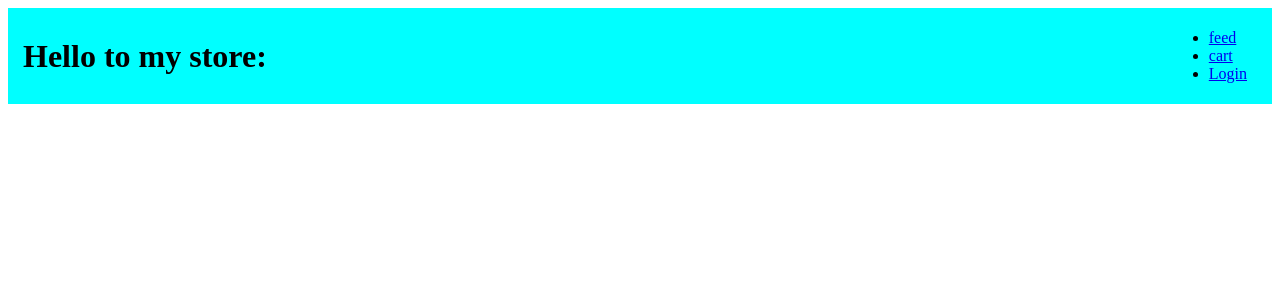
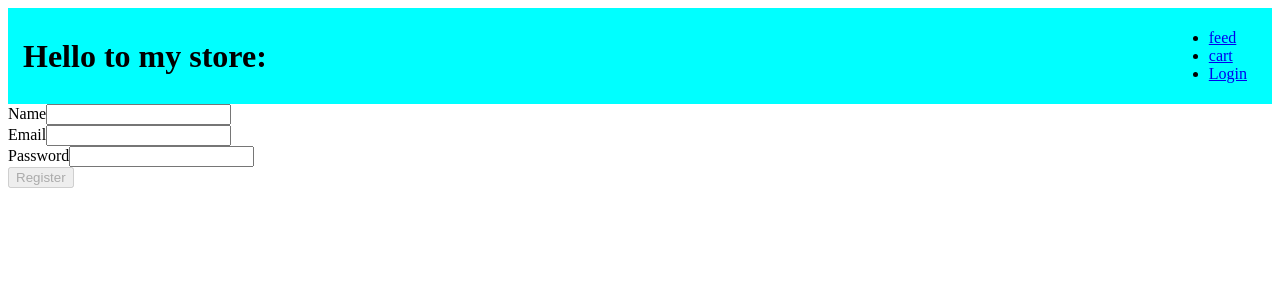
Before and after one commit to eliraneliassy/mdclone-angular-course, an Angular app: page /register in a window 1280 px wide. Before the commit this address led to /. Shown: the top 300 px of the page. Built offline with nearby package versions, Linux system fonts and the light colour scheme.

Commit message:
recative forms

```diff
--- a/src/app/app-routing.module.ts
+++ b/src/app/app-routing.module.ts
@@ -1,3 +1,5 @@
+import { RegisterComponent } from './register/register.component';
+import { AuthGuard } from './auth.guard';
 import { LoginComponent } from './login/login.component';
 import { CartComponent } from './cart/cart.component';
 import { FeedComponent } from './feed/feed.component';
@@ -15,12 +17,18 @@ const routes: Routes = [
     component: LoginComponent
   },
   {
+    path: 'register',
+    component: RegisterComponent
+  },
+  {
     path: 'feed',
-    component: FeedComponent
+    component: FeedComponent,
+    canActivate: [AuthGuard]
   },
   {
     path: 'cart',
-    component: CartComponent
+    component: CartComponent,
+    canActivate: [AuthGuard]
   }
 ];
 
--- /dev/null
+++ b/src/app/auth.guard.ts
@@ -0,0 +1,32 @@
+import { User } from './user.interface';
+import { UserService } from './user.service';
+import { Injectable } from '@angular/core';
+import { ActivatedRouteSnapshot, CanActivate, Router, RouterStateSnapshot, UrlTree } from '@angular/router';
+import { Observable, map } from 'rxjs';
+
+@Injectable({
+  providedIn: 'root'
+})
+export class AuthGuard implements CanActivate {
+  constructor(
+    private userService: UserService,
+    private router: Router
+  ) { }
+  canActivate(
+    route: ActivatedRouteSnapshot,
+    state: RouterStateSnapshot):
+    Observable<boolean | UrlTree> | Promise<boolean | UrlTree> | boolean | UrlTree {
+    return this.userService.getUser()
+      .pipe(
+        map((user: User | null) => {
+          if (user) {
+            return true
+          }
+
+          this.router.navigateByUrl('/login');
+
+          return false;
+        }))
+  }
+
+}
--- a/src/app/login/login.component.ts
+++ b/src/app/login/login.component.ts
@@ -1,3 +1,4 @@
+import { Router } from '@angular/router';
 import { UserService } from './../user.service';
 import { Component } from '@angular/core';
 import { NgForm } from '@angular/forms';
@@ -9,8 +10,9 @@ import { NgForm } from '@angular/forms';
 })
 export class LoginComponent {
 
-  constructor(private userService: UserService) { }
+  constructor(private userService: UserService, private router: Router) { }
   submit(form: NgForm) {
     this.userService.setUser(form.value.email);
+    this.router.navigateByUrl('/feed')
   }
 }
--- a/src/app/navbar/navbar.component.html
+++ b/src/app/navbar/navbar.component.html
@@ -15,7 +15,7 @@
 
       </ng-container>
       <ng-template #notIf>
-        <li>{{ user?.email }}, <a routerLink="/login">Logout </a></li>
+        <li>{{ user?.email }}, <a (click)="logout()">Logout </a></li>
         <li>Num of Items: ({{numberOfItemInCart}})</li>
       </ng-template>
     </ul>
--- a/src/app/navbar/navbar.component.ts
+++ b/src/app/navbar/navbar.component.ts
@@ -1,3 +1,4 @@
+import { Router } from '@angular/router';
 import { CartService } from './../cart.service';
 import { User } from './../user.interface';
 import { UserService } from './../user.service';
@@ -17,7 +18,8 @@ export class NavbarComponent implements OnDestroy {
   numberOfItemInCart: number = 0;
   constructor(
     private userService: UserService,
-    private cartService: CartService
+    private cartService: CartService,
+    private router: Router
   ) {
     this.userSubscription = this.userService.getUser().subscribe((user: User | null) => {
       this.user = user
@@ -29,6 +31,11 @@ export class NavbarComponent implements OnDestroy {
 
     // this.numberOfItemInCart = this.cartService.gerNumberOfItemsInCart();
   }
+
+  logout(){
+    this.userService.logout();
+    this.router.navigateByUrl('/login')
+  }
   ngOnDestroy(): void {
     this.cartSubscription?.unsubscribe();
     this.userSubscription?.unsubscribe();
--- /dev/null
+++ b/src/app/register/register.component.html
@@ -0,0 +1,29 @@
+<form [formGroup]="registerForm">
+  <div class="form-control">
+    <label id="name">Name</label>
+    <input for="name" formControlName="name"/>
+    <small style="color: red"
+    *ngIf="registerForm.get('name')?.touched && !registerForm.get('name')?.valid">
+        Name is required
+    </small>
+  </div>
+  <div class="form-control">
+    <label id="email">Email</label>
+    <input for="email" formControlName="email"/>
+    <small style="color: red"
+    *ngIf="registerForm.get('email')?.touched && registerForm.get('email')?.hasError('required')">
+        Email is required
+    </small>
+
+    <small style="color: red"
+    *ngIf="registerForm.get('email')?.touched && registerForm.get('email')?.hasError('email')">
+        input must be a valid email
+    </small>
+  </div>
+  <div class="form-control">
+    <label id="password">Password</label>
+    <input for="password" formControlName="password"/>
+  </div>
+
+  <button (click)="submit()" [disabled]="!registerForm.valid">Register</button>
+</form>
--- /dev/null
+++ b/src/app/register/register.component.ts
@@ -0,0 +1,35 @@
+import { Component } from '@angular/core';
+import { FormBuilder, FormControl, FormGroup, Validators } from '@angular/forms';
+
+@Component({
+  selector: 'app-register',
+  templateUrl: './register.component.html',
+  styleUrls: ['./register.component.scss']
+})
+export class RegisterComponent {
+  // registerForm: FormGroup<RegistertionForm> = new FormGroup({
+  //   name: new FormControl(null, [Validators.required]),
+  //   email: new FormControl(null, [Validators.required, Validators.email]),
+  //   password: new FormControl(null, [Validators.required])
+  // });
+  registerForm: FormGroup = this.fb.group({
+    name: this.fb.control(null, [Validators.required]),
+    email: this.fb.control(null, [Validators.required, Validators.email]),
+    password: this.fb.control(null, [Validators.required])
+  })
+
+
+  constructor(private fb: FormBuilder) {
+    this.registerForm.get('name')?.valueChanges.subscribe(console.log);
+  }
+
+  submit() {
+    console.log(this.registerForm)
+  }
+}
+
+export interface RegistertionForm {
+  name: FormControl;
+  email: FormControl;
+  password: FormControl;
+}
```
Also changed, not shown: src/app/app.module.ts (+6 -3 lines), src/app/register/register.component.scss (added), 2 other files (tests, documents, lock files or other folders).
